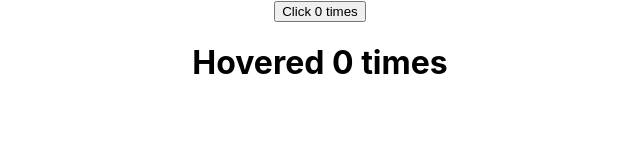
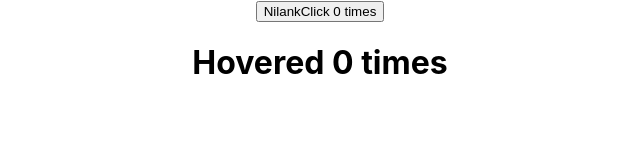
Before and after one commit to nilankh/LearningReact, a React (Create React App) app: page / in a window 1280 px wide. Shown: the top 160 px of the page, without its empty margins (320-960 px from the left). Built offline with nearby package versions, Linux system fonts and the light colour scheme; the HTML template or start-up script is replaced by a standard one.

Commit message:
started learning about hoc part3completed

```diff
--- a/src/components/ClickCounter.js
+++ b/src/components/ClickCounter.js
@@ -10,10 +10,10 @@
     const { count, incrementCount } = this.props
     return (
       <div>
-        <button onClick={incrementCount}> Click {count} times</button>
+        <button onClick={incrementCount}> {this.props.name}Click {count} times</button>
       </div>
     );
   }
 }
 
-export default withCounter(ClickCounter)
+export default withCounter(ClickCounter, 5)
--- a/src/components/HoverCounter.js
+++ b/src/components/HoverCounter.js
@@ -13,4 +13,4 @@
     );
   }
 }
-export default withCounter(HoverCounter);
+export default withCounter(HoverCounter, 10);
--- a/src/components/withCounter.js
+++ b/src/components/withCounter.js
@@ -3,7 +3,7 @@
 
 // THe Hoc accepts the original component as its parameter the hoc also returns a new component so within the function body let's create a new component
 // the original component is refereed to as wrapped componet
-const withCounter = (WrappedComponent) => {
+const withCounter = (WrappedComponent, incrementNumber) => {
 //   withComponet replaced NewComponent
     class WithCounter extends React.Component {
     constructor(props) {
@@ -15,15 +15,20 @@
     }
     incrementCount = () => {
       this.setState((prevState) => {
-        return { count: prevState.count + 1 };
+        return { count: prevState.count + incrementNumber };
       });
     };
     render() {
+        console.log(this.props.name);
+
       return (
         <WrappedComponent
           count={this.state.count}
           incrementCount={this.incrementCount}
+          {...this.props}
+
         />
+        // when u create please make sure to pass rest of the props
       );
     }
   }
```
